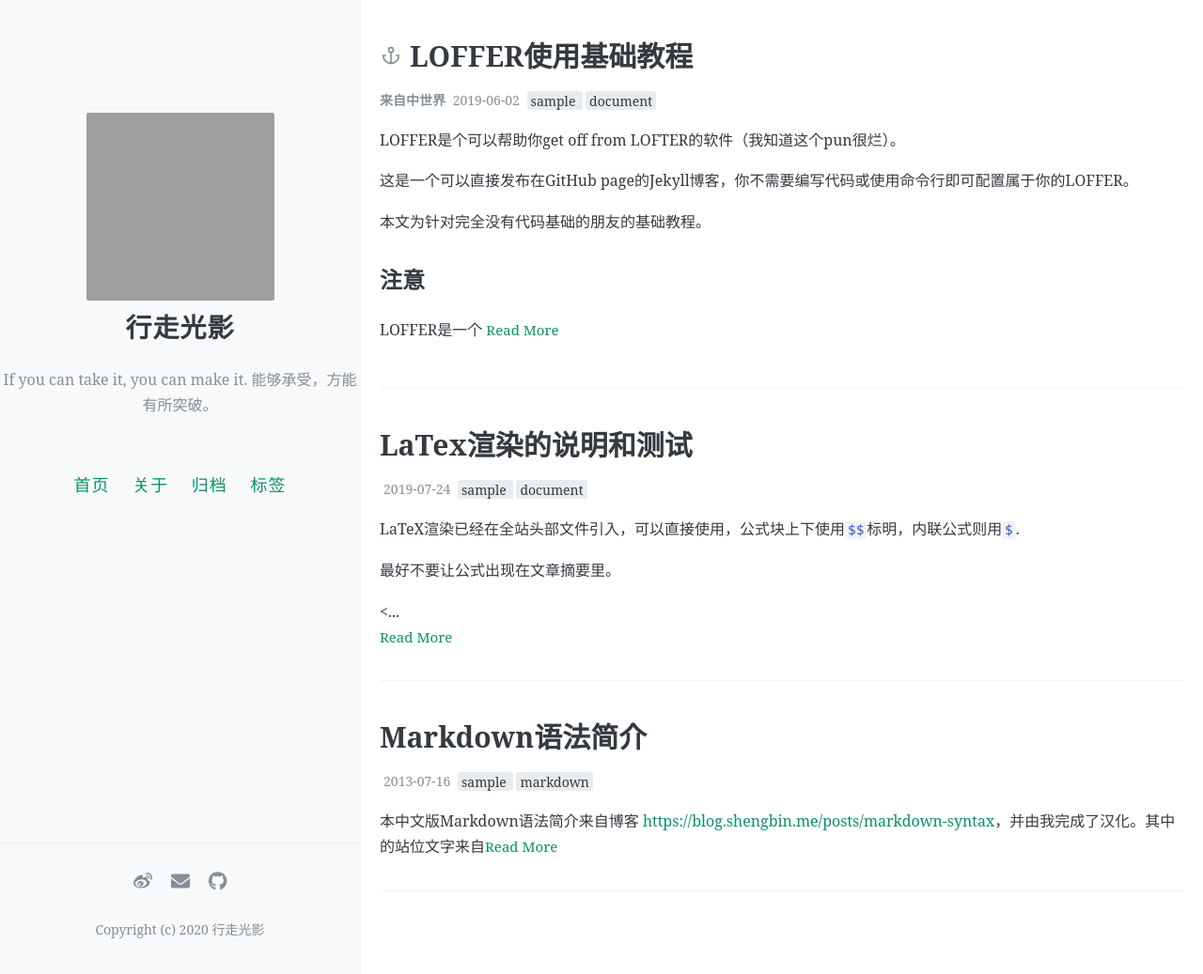
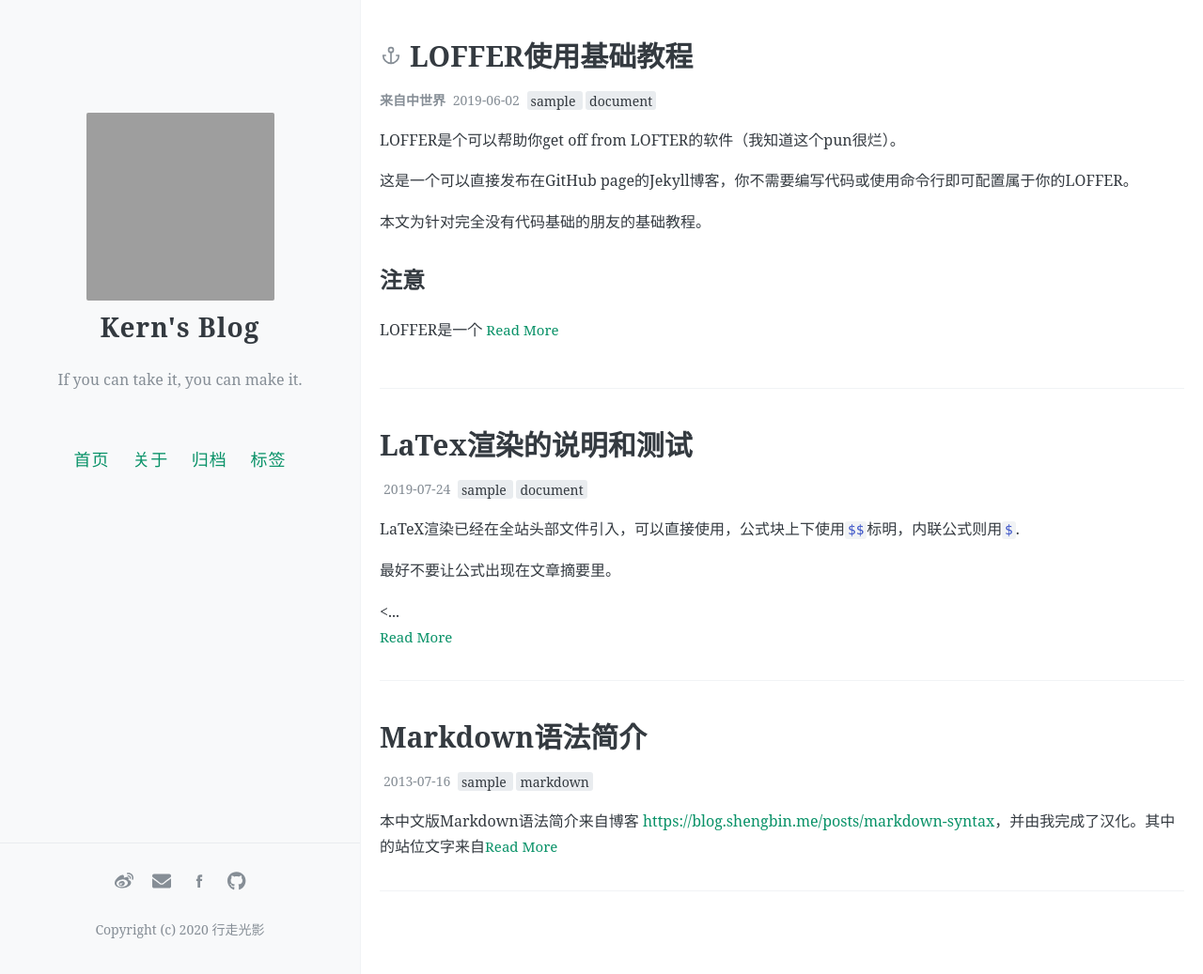
Before and after one commit to kernhu/KernHu.github.io, a Jekyll site: the page built from index.html, in a window 1280 px wide and 1037 px high. Shown: the whole window at 94% size. Built offline with Jekyll 4.4.1, drawn with Linux system fonts in a browser that asks for light colours; the list of posts is cut into pages by our own code; comment, search, counter and statistics services are not loaded; grey boxes are pictures that could not be loaded.

Commit message:
Update _config.yml

```diff
--- a/_config.yml
+++ b/_config.yml
@@ -7,8 +7,8 @@
 # 井号后面的文字是说明文档，不会被程序读取。
 
 # 描述/签名
-name: 行走光影
-description: If you can take it, you can make it. 能够承受，方能有所突破。
+name: Kern's Blog
+description: If you can take it, you can make it.
 
 # 输入你的网站域名（如果你没有添加自己的域名，而是直接用GitHub pages分配的域名的话可以省略）
 url: www.walkpast.cn
@@ -53,7 +53,7 @@ footer-links:
   behance: # https://www.behance.net/<>
   dribbble: # https://dribbble.com/<>
   email: sky580@126.com
-  facebook: #https://www.facebook.com/<>
+  facebook: https://www.facebook.com/kern.hu.580 #https://www.facebook.com/<>
   flickr: #https://www.flickr.com/<>
   github: https://github.com/KernHu #https://github.com/<>
   instagram: #https://instagram.com/<>
```
